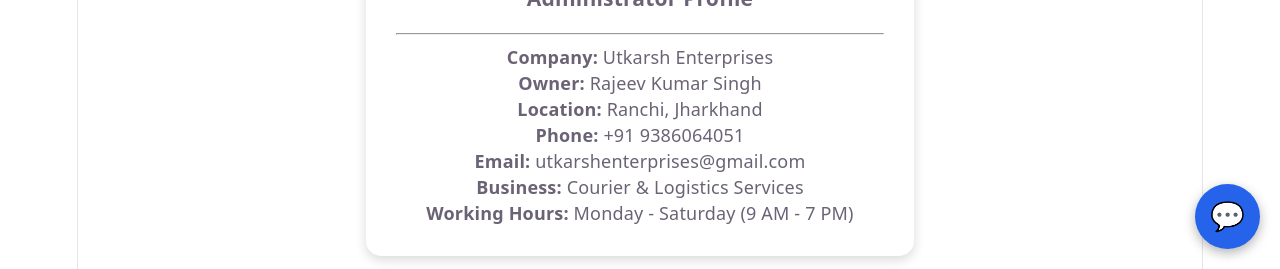
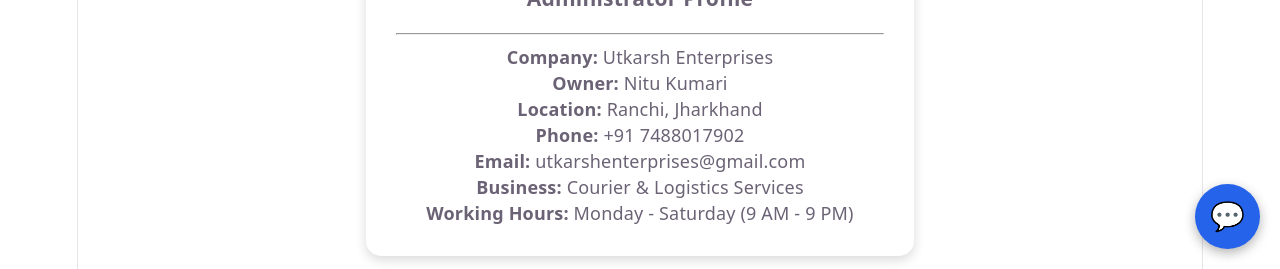
Before and after one commit to Raiki-rani/utkarsh-enterprises-frontend, a React (Vite) app: page /profile in a window 1280 px wide. Shown: the part 531-800 px from the top of the page. Built offline with nearby package versions, Linux system fonts and the light colour scheme; sample sign-in values are in the browser's storage.

Commit message:
updated profile

```diff
--- a/src/pages/Profile.jsx
+++ b/src/pages/Profile.jsx
@@ -34,17 +34,17 @@
 
             <p><strong>Company:</strong> Utkarsh Enterprises</p>
 
-            <p><strong>Owner:</strong> Rajeev Kumar Singh</p>
+            <p><strong>Owner:</strong> Nitu Kumari</p>
 
             <p><strong>Location:</strong> Ranchi, Jharkhand</p>
 
-            <p><strong>Phone:</strong> +91 9386064051</p>
+            <p><strong>Phone:</strong> +91 7488017902</p>
 
             <p><strong>Email:</strong> utkarshenterprises@gmail.com</p>
 
             <p><strong>Business:</strong> Courier & Logistics Services</p>
 
-            <p><strong>Working Hours:</strong> Monday - Saturday (9 AM - 7 PM)</p>
+            <p><strong>Working Hours:</strong> Monday - Saturday (9 AM - 9 PM)</p>
         </div>
     );
 }
```
